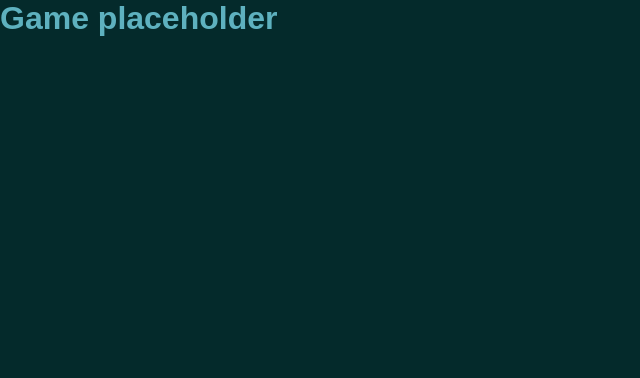
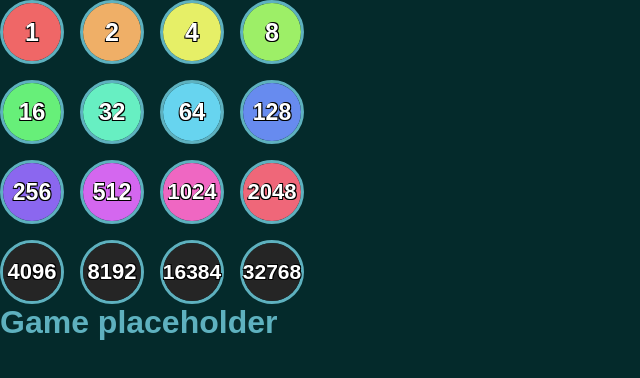
Before and after one commit to LuisNivar/my2048, a React (Create React App) app: page / in a window 1280 px wide. Shown: the top 378 px of the page, without its empty margins (0-640 px from the left). Built offline with nearby package versions, Linux system fonts and the light colour scheme; a web font is replaced by a local one.

Commit message:
Add Grid

```diff
--- a/src/App.tsx
+++ b/src/App.tsx
@@ -1,10 +1,24 @@
 import "./App.css";
+import Grid from "./components/Grid";
+import GridCell from "./components/GridCell";
 import Tile from "./components/Tile";
 
 function App() {
+  const rows = 4;
+  const columns = 4;
+
+  const testValues = [...Array(rows * columns).keys()];
+
   return (
     <div className="app">
       {/* TODO Add game components */}
+      <Grid rows={rows} columns={columns}>
+        {testValues.map((val) => (
+          <GridCell>
+            <Tile value={Math.pow(2, val)} />
+          </GridCell>
+        ))}
+      </Grid>
       <h1>Game placeholder</h1>
     </div>
   );
--- /dev/null
+++ b/src/components/Grid/index.module.css
@@ -0,0 +1,6 @@
+.grid {
+  display: grid;
+  grid-template-rows: repeat(var(--rows), 4rem);
+  grid-template-columns: repeat(var(--columns), 4rem);
+  gap: 1rem;
+}
--- /dev/null
+++ b/src/components/Grid/index.tsx
@@ -0,0 +1,33 @@
+import React from "react";
+import styles from "./index.module.css";
+
+type GridProps = {
+  columns: number;
+  rows: number;
+  children: React.ReactNode;
+};
+
+/**
+ * Extending CSS properties to add custom ones.
+ * @see {@link https://github.com/frenic/csstype/issues/63#issuecomment-466910109}
+ * @see {@link https://github.com/frenic/csstype#what-should-i-do-when-i-get-type-errors}
+ */
+interface GridStyle extends React.CSSProperties {
+  "--columns": number;
+  "--rows": number;
+}
+
+function Grid({ children, columns, rows }: GridProps) {
+  const style: GridStyle = {
+    "--columns": columns,
+    "--rows": rows,
+  };
+
+  return (
+    <div className={styles.grid} style={style}>
+      {children}
+    </div>
+  );
+}
+
+export default Grid;
--- /dev/null
+++ b/src/components/GridCell/index.module.css
@@ -0,0 +1,7 @@
+.gridCell {
+  width: 4rem;
+  height: 4rem;
+  background: transparent;
+  border: 3px solid var(--primary);
+  border-radius: 50%;
+}
--- /dev/null
+++ b/src/components/GridCell/index.tsx
@@ -0,0 +1,11 @@
+import styles from "./index.module.css";
+
+type GridCellProps = {
+  children: React.ReactNode;
+};
+
+function GridCell({ children }: GridCellProps) {
+  return <div className={styles.gridCell}>{children}</div>;
+}
+
+export default GridCell;
```
Also changed, not shown: tsconfig.json (+3 -9 lines).
